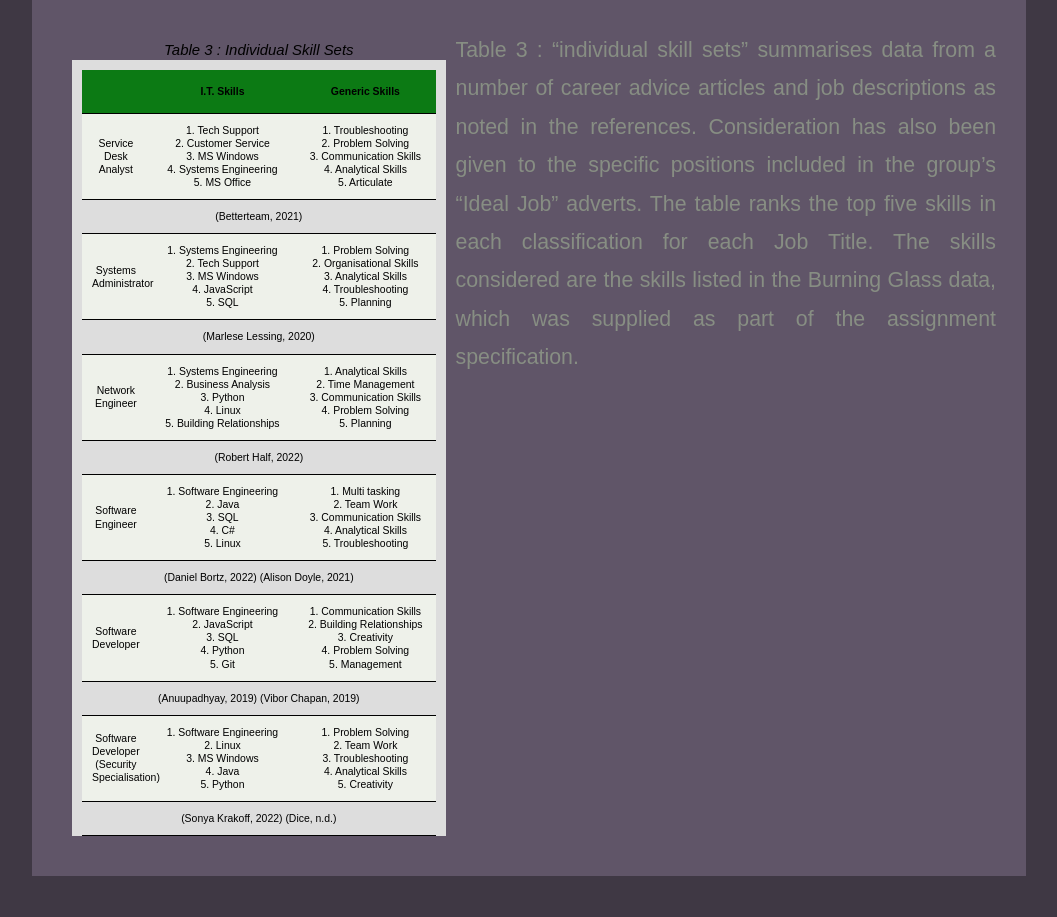
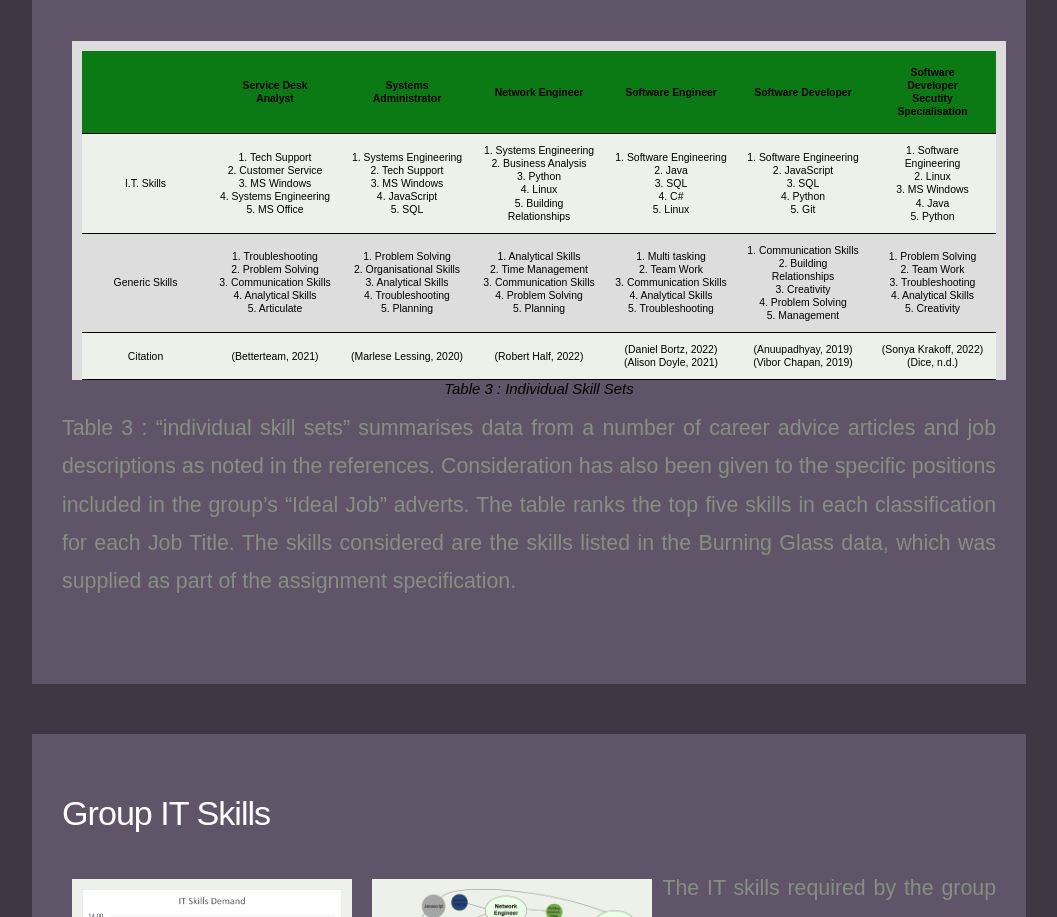
Before and after one commit to S3939981/Assignment2, a plain HTML site: page industry.html in a window 1280 px wide. Shown: the part 1883-2800 px from the top of the page, without its empty margins (111-1168 px from the left). Drawn offline with Linux system fonts and the light colour scheme.

Commit message:
update industry

```diff
--- a/assets/css/styles.css
+++ b/assets/css/styles.css
@@ -99,6 +99,10 @@ div.industry_align {
 		clear:both;
 	}
 
+.wide_table{
+	width:100%
+}
+
 img {
 	  float: left;
 	  width: 30%;
@@ -114,7 +118,8 @@ img {
 		  background: #eef1ea;
 		  padding: 10px;
 			margin:10px;
-			border:10px solid #ddd
+			border:10px solid #ddd;
+			caption-side:bottom;
 		}
 
 table, th, td {
@@ -124,16 +129,11 @@ table, th, td {
 	text-align:center;
 	table-layout:fixed;
 	font-size:70%;
-	color:black
+	color:black;
+	overflow-x:hidden;
 	}
 
-	th:first-child{
-		Width:20%;
-	}
 
-	th:last-child{
-		width:40%
-	}
 
 	th{
 	background-color:#0C7A14;
--- a/industry.html
+++ b/industry.html
@@ -129,240 +129,59 @@
 
 <article>
   <h2>Individual Skill Sets</h2>
-
-<table>
+  <table class=wide_table>
    <tr>
    <th></th>
-   <th>I.T. Skills</th>
-   <th>Generic Skills</th>
+     <th>Service Desk Analyst</th>
+     <th>Systems Administrator</th>
+     <th>Network Engineer</th>
+     <th>Software Engineer</th>
+     <th>Software Developer</th>
+     <th>Software Developer<br>Secutity Specialisation</th>
    </tr>
    <tr>
-   <td>Service Desk Analyst</td>
+     <td>I.T. Skills</td>
      <td>1.	Tech Support<br>2.	Customer Service<br>3.	MS Windows<br>4.	Systems Engineering<br>5.	MS Office</td>
-   <td>1.	Troubleshooting<br>2.	Problem Solving<br>3.	Communication Skills<br>4.	Analytical Skills<br>5.	Articulate<br></td>
+     <td>1.	Systems Engineering<br>  2.	Tech Support<br>  3.	MS Windows<br>  4.	JavaScript<br>  5.	SQL</td>
+     <td>1.	Systems Engineering<br>  2.	Business Analysis<br>  3.	Python<br>  4.	Linux<br>  5.	Building Relationships</td>
+     <td>1.	Software Engineering<br>  2.	Java<br>  3.	SQL<br>  4.	C#<br>  5.	Linux  </td>
+     <td>1.	Software Engineering<br>2.	JavaScript<br>3.	SQL<br>4.	Python<br>5.	Git</td>
+     <td>1.	Software Engineering<br>2.	Linux<br>3.	MS Windows<br>4.	Java<br>5.	Python</td>
    </tr>
   <tr>
-  <td colspan="3">(Betterteam, 2021)</td>
-</tr>
- <tr>
-   <td>Systems Administrator</td>
-   <td>1.	Systems Engineering<br>  2.	Tech Support<br>  3.	MS Windows<br>  4.	JavaScript<br>  5.	SQL  </td>
+      <td>Generic Skills</td>
+      <td>1.	Troubleshooting<br>2.	Problem Solving<br>3.	Communication Skills<br>4.	Analytical Skills<br>5.	Articulate</td>
       <td>1.	Problem Solving<br>  2.	Organisational Skills<br>  3.	Analytical Skills<br>  4.	Troubleshooting<br>  5.	Planning<br>  </td>
- </tr>
- <tr>
-<td colspan="3">(Marlese Lessing, 2020)</td>
- </tr>
- <tr>
-    <td>Network Engineer</td>
-    <td>1.	Systems Engineering<br>  2.	Business Analysis<br>  3.	Python<br>  4.	Linux<br>  5.	Building Relationships  </td>
       <td>1.	Analytical Skills<br>  2.	Time Management<br>  3.	Communication Skills<br>  4.	Problem Solving<br>  5.	Planning  </td>
-  </tr>
-  <tr>
-<td colspan="3">(Robert Half, 2022)</td>
-  </tr>
-  <tr>
-     <td>Software Engineer</td>
-     <td>1.	Software Engineering<br>  2.	Java<br>  3.	SQL<br>  4.	C#<br>  5.	Linux  </td>
       <td>1.	Multi tasking<br>  2.	Team Work<br>  3.	Communication Skills<br>  4.	Analytical Skills<br>  5.	Troubleshooting  </td>
-   </tr>
-   <tr>
-<td colspan="3">(Daniel Bortz, 2022)  (Alison Doyle, 2021)</td>
-   </tr>
-   <tr>
-       <td>Software Developer</td>
-       <td>1.	Software Engineering<br>2.	JavaScript<br>3.	SQL<br>4.	Python<br>5.	Git</td>
       <td>1.	Communication Skills<br>2.	Building Relationships<br>3.	Creativity<br>4.	Problem Solving<br>5.	Management</td>
-     </tr>
-     <tr>
-<td colspan="3">(Anuupadhyay, 2019)  (Vibor Chapan, 2019)</td>
-     </tr>
-     <tr>
-         <td>Software Developer<br>(Security Specialisation)</td>
-         <td>1.	Software Engineering<br>2.	Linux<br>3.	MS Windows<br>4.	Java<br>5.	Python</td>
       <td>1.	Problem Solving<br>2.	Team Work<br>3.	Troubleshooting<br>4.	Analytical Skills<br>5.	Creativity</td>
   </tr>
-       <tr>
-<td colspan="3">(Sonya Krakoff, 2022)  (Dice, n.d.)</td>
+      <td>Citation</td>
+      <td>(Betterteam, 2021)</td>
+      <td>(Marlese Lessing, 2020)</td>
+      <td>(Robert Half, 2022)</td>
+      <td>(Daniel Bortz, 2022)<br>(Alison Doyle, 2021)</td>
+      <td>(Anuupadhyay, 2019)<br>(Vibor Chapan, 2019)</td>
+      <td>(Sonya Krakoff, 2022)<br>(Dice, n.d.)</td>
       </tr>
    <caption><i>Table 3 : Individual Skill Sets</i></caption>
   </table>
 <p>
 Table 3 : “individual skill sets” summarises data from a number of career advice articles and job descriptions as noted in the references.  Consideration has also been given to the specific positions included in the group’s “Ideal Job” adverts.  The table ranks the top five skills in each classification for each Job Title.  The skills considered are the skills listed in the Burning Glass data, which was supplied as part of the assignment specification.
 </p>
-
 <br class="clear">
 </article>
 </div>
 
 <article>
 <h2>Group IT Skills</h2>
-
         <img src="assets/images/industry/itdemandchart.png"alt="Generic Skills Chart">
         <img src="assets/images/industry/a2itskills.png"alt="IT Skills Infographic">
 
 
-<!--
-Do Not Display
-        <table>
-         <tr>
-           <th>Generic Skill</th>
-           <th>Employer Demand<br>Rank #/25</th>
-           <th>Employer Demand<br>% Weighting</th>
-         </tr>
-         <tr>
-           <td>Communication Skills</td>
-           <td>1</td>
-           <td>36%</td>
-         </tr>
-         <tr>
-           <td>Problem Solving</td>
-           <td>2</td>
-           <td>13%</td>
-         </tr>
-         <tr>
-            <td>Organisational Skills</td>
-            <td>3</td>
-            <td>13%</td>
-          </tr>
-          <tr>
-             <td>Team Work & Collaboration</td>
-             <td>5</td>
-             <td>11%</td>
-           </tr>
-           <tr>
-               <td>Troubleshooting</td>
-               <td>6</td>
-               <td>8%</td>
-             </tr>
-             <tr>
-                 <td>Planning</td>
-                 <td>7</td>
-                 <td>8%</td>
-               </tr>
-               <tr>
-                 <td>Creativity</td>
-                 <td>9</td>
-                 <td>6%</td>
-               </tr>
-               <tr>
-                 <td>Time Management</td>
-                 <td>12</td>
-                 <td>4%</td>
-               </tr>
-               <tr>
-                 <td>Analytical Skills</td>
-                 <td>17</td>
-                 <td>2%</td>
-               </tr>
-               <tr>
-                 <td>Management</td>
-                 <td>19</td>
-                 <td>2%</td>
-               </tr>
-               <tr>
-                 <td>Multi-Tasking</td>
-                 <td>20</td>
-                 <td>2%</td>
-               </tr>
-               <tr>
-                 <td>Building Effective Relationships</td>
-                 <td>22</td>
-                 <td>2%</td>
-               </tr>
-               <tr>
-                 <td>Articulate</td>
-                 <td>23</td>
-                 <td>2%</td>
-               </tr>
-               <caption><i>Table 5 : Group Generic Skill Set vs. Demand</i></caption>
-            </table>
-            <table style="width:45%;float:left">
-             <tr>
-               <th>I.T.Skill</th>
-               <th>Employer Demand<br>Rank #/25</th>
-               <th>Employer Demand<br>% Weighting</th>
-             </tr>
-             <tr>
-               <td>SQL</td>
-               <td>1</td>
-               <td>13%</td>
-             </tr>
-             <tr>
-               <td>JavaScript</td>
-               <td>2</td>
-               <td>11%</td>
-             </tr>
-             <tr>
-                <td>Java</td>
-                <td>3</td>
-                <td>11%</td>
-              </tr>
-              <tr>
-                 <td>MS Windows</td>
-                 <td>4</td>
-                 <td>10%</td>
-               </tr>
-               <tr>
-                   <td>Building Relationships</td>
-                   <td>8</td>
-                   <td>8%</td>
-                 </tr>
-                 <tr>
-                     <td>Business Analysis</td>
-                     <td>9</td>
-                     <td>8%</td>
-                   </tr>
-                   <tr>
-                     <td>Tech Support</td>
-                     <td>11</td>
-                     <td>7%</td>
-                   </tr>
-                   <tr>
-                     <td>C#</td>
-                     <td>12</td>
-                     <td>6%</td>
-                   </tr>
-                   <tr>
-                     <td>Linux</td>
-                     <td>13</td>
-                     <td>6%</td>
-                   </tr>
-                   <tr>
-                     <td>Customer Service</td>
-                     <td>14</td>
-                     <td>5%</td>
-                   </tr>
-                   <tr>
-                     <td>Software Engineering</td>
-                     <td>15</td>
-                     <td>5%</td>
-                   </tr>
-                   <tr>
-                     <td>MS Office</td>
-                     <td>18</td>
-                     <td>5%</td>
-                   </tr>
-                   <tr>
-                     <td>Git</td>
-                     <td>21</td>
-                     <td>4%</td>
-                   </tr>
-                   <tr>
-                     <td>Python</td>
-                     <td>22</td>
-                     <td>4%</td>
-                   </tr>
-                   <tr>
-                     <td>Systems Engineering</td>
-                     <td>24</td>
-                     <td>4%</td>
-                   </tr>
-                   <caption><i>Table 4 : Group I.T. Skill Set vs. Demand</i></caption>
-            </table>
--->
-
 <p>
-Charts 1 and 2 show the group’s required IT and generic skill sets respectively, ranked according to employer demand as found in the supplied data from Burning Glass.  As expected, there is a diverse range of skills required across our various job titles, with some skills being specific to only one or two jobs, and others being required for most positions.  Overall, the IT skills are more specific to individual jobs, whereas there are more overlapping skills in the generic skills.  This is demonstrated in Figures 1 and 2.
+The IT skills required by the group are ranked according to employer demand in chart 1.  This ranking has been determined by the Burning Glass data supplied as part of the assignment.  Whilst there is obviously variation in demand, the data demonstrates that employers are looking for a diverse range of skills across our chosen positions.  Figure 1 shows how the skills required overlap between positions, with many skills being useful for a variety of job roles and some more specialized towards specific areas.
 </p>
 
 
@@ -375,13 +194,16 @@ Charts 1 and 2 show the group’s required IT and generic skill sets respectivel
   <img src="assets/images/industry/genericdemandchart.png"alt="Generic Skills Chart">
   <img src="assets/images/industry/a2genericskills.png"alt="Generic Skills Infographic">
   <p>
+Chart 2 demonstrates the employer demand for our required generic skill set.  This data shows that there is extremely strong demand for good communication skills, with an even spread of demand for the remaining skills.  Figure 2 shows us that there is more overlap with a number of generic skills as opposed to IT skills, with Analytical Skills and Problem Solving ranked as being of importance for every position.
+  </p>
+  <p>
+It is worth noting that the data may be somewhat skewed, as it is derived from job adverts. It is unlikely employers would list some of the qualities that are intrinsically part of the job, as it would be assumed that candidates would be aware of the importance of these skills. For example, a knowledge of Git is listed as something only 2% of employers are looking for, but it would be assumed that anybody applying for a developer position would be familiar with version control.
+  </p>
+  <p>
   The three highest ranking IT skills not identified in our group’s required skill set are “Project “Management”, “SAP” and  “Business Management”.
   </p>
   <p>
   The three highest ranking generic skills not identified in our group’s required skill set are “Writing”, “Detail Oriented” and “Research”.
-  </p>
-  <p>
-  It is worth noting that the data may be somewhat skewed, as it is derived from job adverts.  It is unlikely employers would list some of the qualities that are intrinsically part of the job, as it would be assumed that candidates would be aware of the importance of these skills.  For example, a knowledge of Git is listed as something only 2% of employers are looking for, but it would be assumed that anybody applying for a developer position would be familiar with version control.
   </p>
   <br class="clear">
 </article>
```
Also changed, not shown: index.html (+1 -1 lines). Lines whose indentation alone changed are shown as unchanged.
